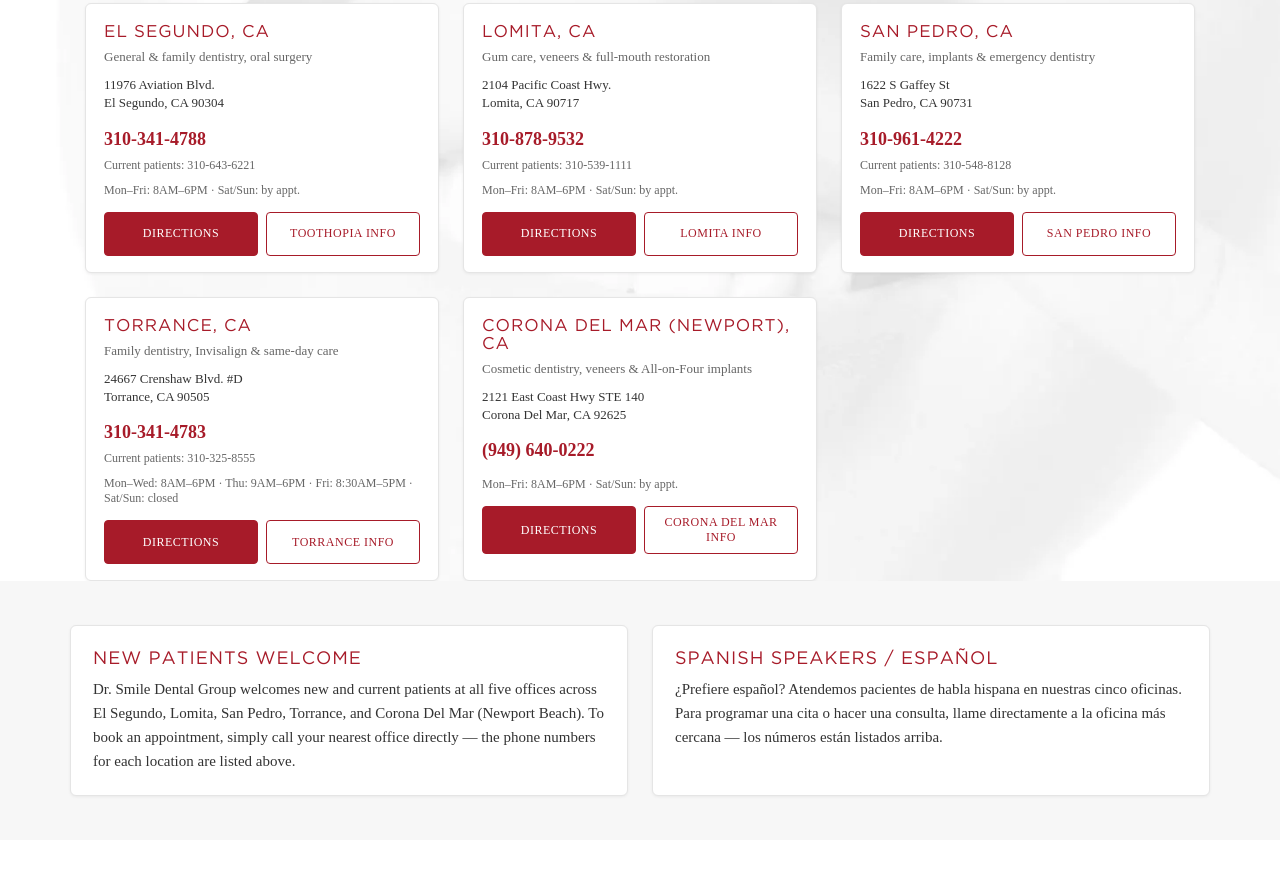
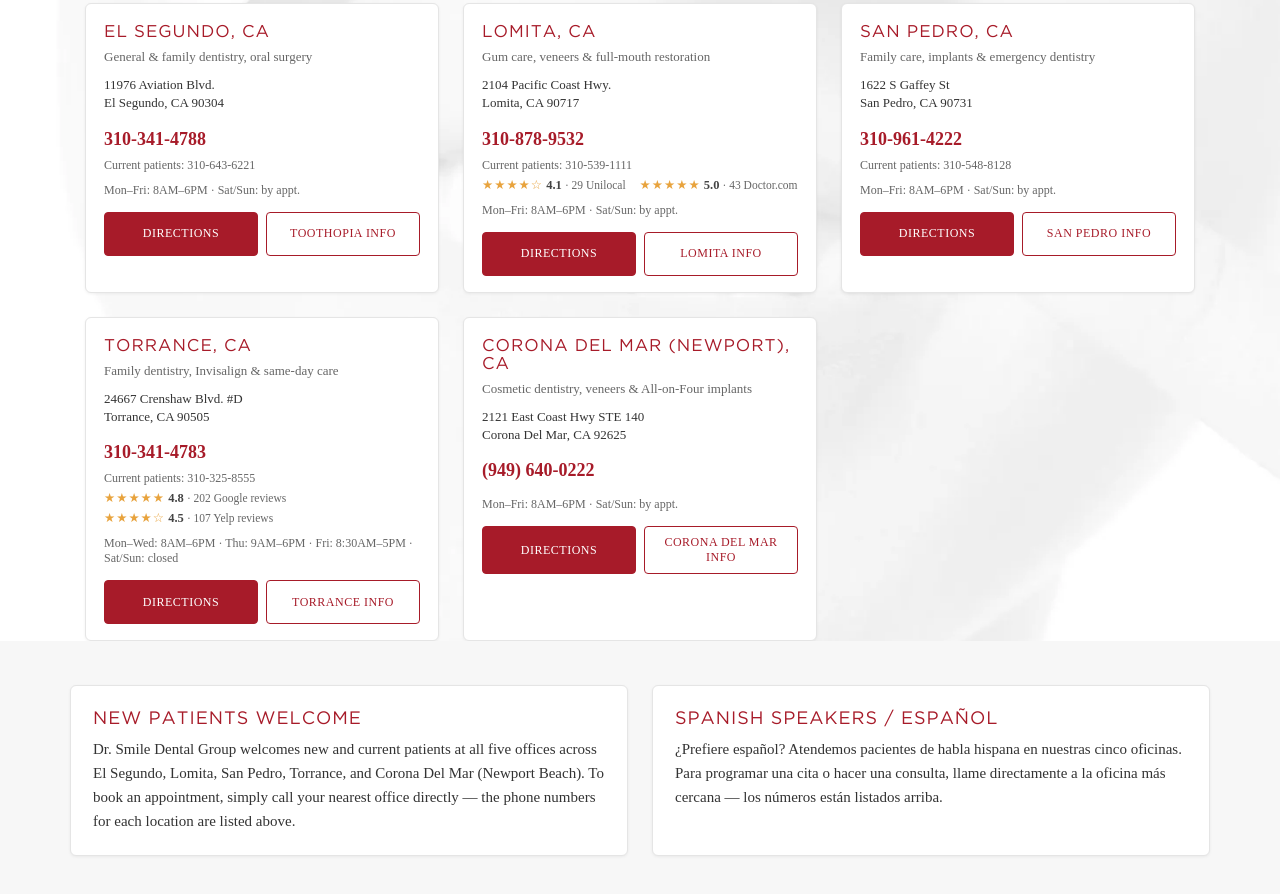
Before and after one commit to skittleson/doctorsmile_landing, a plain HTML site: page docs/index.html in a window 1280 px wide. Shown: the part 1197-2091 px from the top of the page. Before the commit the page ends 2037 px from the top, so only its background shows below. Drawn offline with Linux system fonts and the light colour scheme.

Commit message:
Add review ratings to office cards
- Torrance: 4.8 / 202 Google, 4.5 / 107 Yelp (live-verified 2026-11-23)
- Lomita: 4.1 / 29 Unilocal, 5.0 / 43 Doctor.com (cited directories)
- Torrance schema gains aggregateRating (4.8, 202)
- Other three offices show no stars — no verified ratings exist;
  stars added only where ratings are real, not invented

```diff
--- a/docs/index.html
+++ b/docs/index.html
@@ -156,6 +156,11 @@
           "name": "Dr. Smile Dental Group — Torrance",
           "url": "https://doctorsmileonline.com/dentist-torrance/",
           "telephone": "+1-310-341-4783",
+          "aggregateRating": {
+            "@type": "AggregateRating",
+            "ratingValue": "4.8",
+            "reviewCount": "202"
+          },
           "priceRange": "$$",
           "address": {
             "@type": "PostalAddress",
@@ -414,6 +419,17 @@
         .loc-card .loc-phone-secondary a { color: #666; text-decoration: none; }
         .loc-card .loc-phone-secondary a:hover { text-decoration: underline; }
 
+        .loc-card .loc-rating {
+            display: flex;
+            flex-wrap: wrap;
+            gap: 4px 14px;
+            font-size: 12.5px;
+            color: #444;
+            margin: 4px 0 10px;
+        }
+        .loc-card .loc-rating .star { color: #e8a33d; letter-spacing: 1px; }
+        .loc-card .loc-rating .src { color: #666; font-size: 11.5px; }
+
         .loc-card .loc-hours {
             font-size: 12px;
             color: #666;
@@ -602,6 +618,10 @@
                        onclick="trackLocationClick('Lomita','call','tel:+1-310-878-9532')">310-878-9532</a>
                     <span class="loc-phone-secondary">Current patients: <a href="tel:+1-310-539-1111"
                        onclick="trackLocationClick('Lomita','call','tel:+1-310-539-1111')">310-539-1111</a></span>
+                    <div class="loc-rating">
+                        <span><span class="star">★★★★☆</span> <strong>4.1</strong> <span class="src">· 29 Unilocal</span></span>
+                        <span><span class="star">★★★★★</span> <strong>5.0</strong> <span class="src">· 43 Doctor.com</span></span>
+                    </div>
                     <p class="loc-hours">Mon&ndash;Fri: 8AM&ndash;6PM &middot; Sat/Sun: by appt.</p>
                     <div class="loc-actions">
                         <a class="loc-btn solid" href="https://www.google.com/maps/search/?api=1&amp;query=2104+Pacific+Coast+Hwy%2C+Lomita%2C+CA+90717"
@@ -652,6 +672,10 @@
                        onclick="trackLocationClick('Torrance','call','tel:+1-310-341-4783')">310-341-4783</a>
                     <span class="loc-phone-secondary">Current patients: <a href="tel:+1-310-325-8555"
                        onclick="trackLocationClick('Torrance','call','tel:+1-310-325-8555')">310-325-8555</a></span>
+                    <div class="loc-rating">
+                        <span><span class="star">★★★★★</span> <strong>4.8</strong> <span class="src">· 202 Google reviews</span></span>
+                        <span><span class="star">★★★★☆</span> <strong>4.5</strong> <span class="src">· 107 Yelp reviews</span></span>
+                    </div>
                     <p class="loc-hours">Mon&ndash;Wed: 8AM&ndash;6PM &middot; Thu: 9AM&ndash;6PM &middot; Fri: 8:30AM&ndash;5PM &middot; Sat/Sun: closed</p>
                     <div class="loc-actions">
                         <a class="loc-btn solid" href="https://www.google.com/maps/search/?api=1&amp;query=24667+Crenshaw+Blvd+%23D%2C+Torrance%2C+CA+90505"
```
